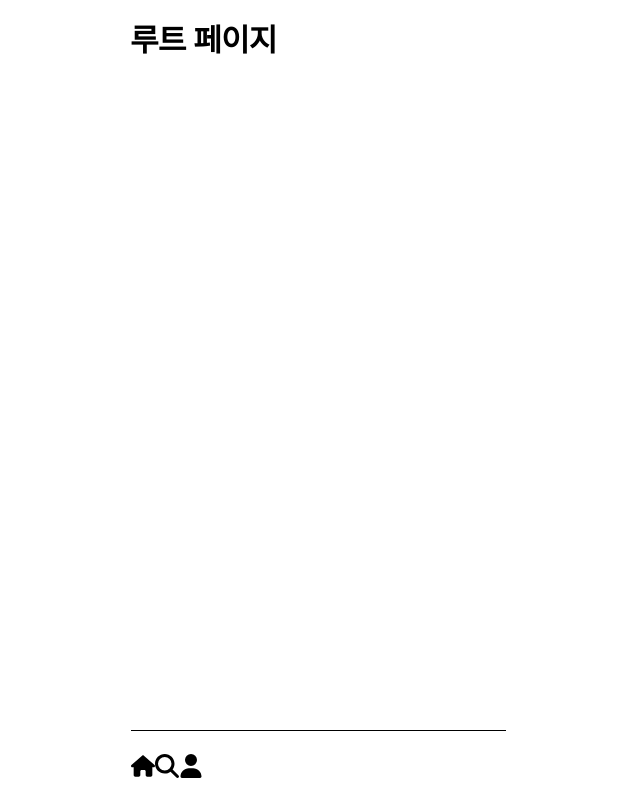
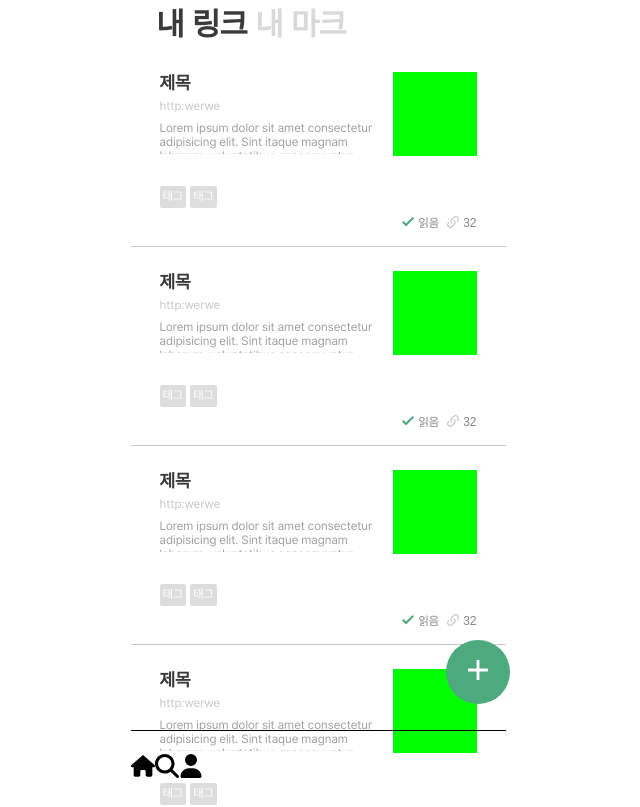
Before and after one commit to linkarchive/Front-End, a Next.js app: page / in a window 1280 px wide. Shown: the top 807 px of the page, without its empty margins (322-962 px from the left). Built offline with nearby package versions, Linux system fonts and the light colour scheme.

Commit message:
design: create HomeHeader

```diff
--- /dev/null
+++ b/src/components/Home/HomeHeader.tsx
@@ -0,0 +1,38 @@
+import Link from 'next/link';
+import styled from 'styled-components';
+import Title from '@/components/Title.styled';
+
+const HomeHeader = () => {
+  return (
+    <Wrapper>
+      <nav>
+        <Link href='/'>
+          <Title>내 링크</Title>
+        </Link>
+        <Link href='/'>
+          <Title color='#D9D9D9'>내 마크</Title>
+        </Link>
+      </nav>
+    </Wrapper>
+  );
+};
+
+export default HomeHeader;
+
+const Wrapper = styled.header`
+  nav {
+    display: flex;
+    align-items: center;
+
+    height: 48px;
+    padding: 0 26px;
+
+    > a {
+      margin-right: 8px;
+    }
+
+    a {
+      text-decoration: none;
+    }
+  }
+`;
--- a/src/pages/index.tsx
+++ b/src/pages/index.tsx
@@ -1,5 +1,20 @@
+import CreateBtn from '@/components/Home/CreateBtn';
+import HomeHeader from '@/components/Home/HomeHeader';
+import LinkItem from '@/components/LinkItem';
+
 const Home = () => {
-  return <h1>루트 페이지</h1>;
+  return (
+    <div>
+      <HomeHeader />
+      <CreateBtn />
+
+      <LinkItem />
+      <LinkItem />
+      <LinkItem />
+      <LinkItem />
+      <LinkItem />
+    </div>
+  );
 };
 
 export default Home;
```
